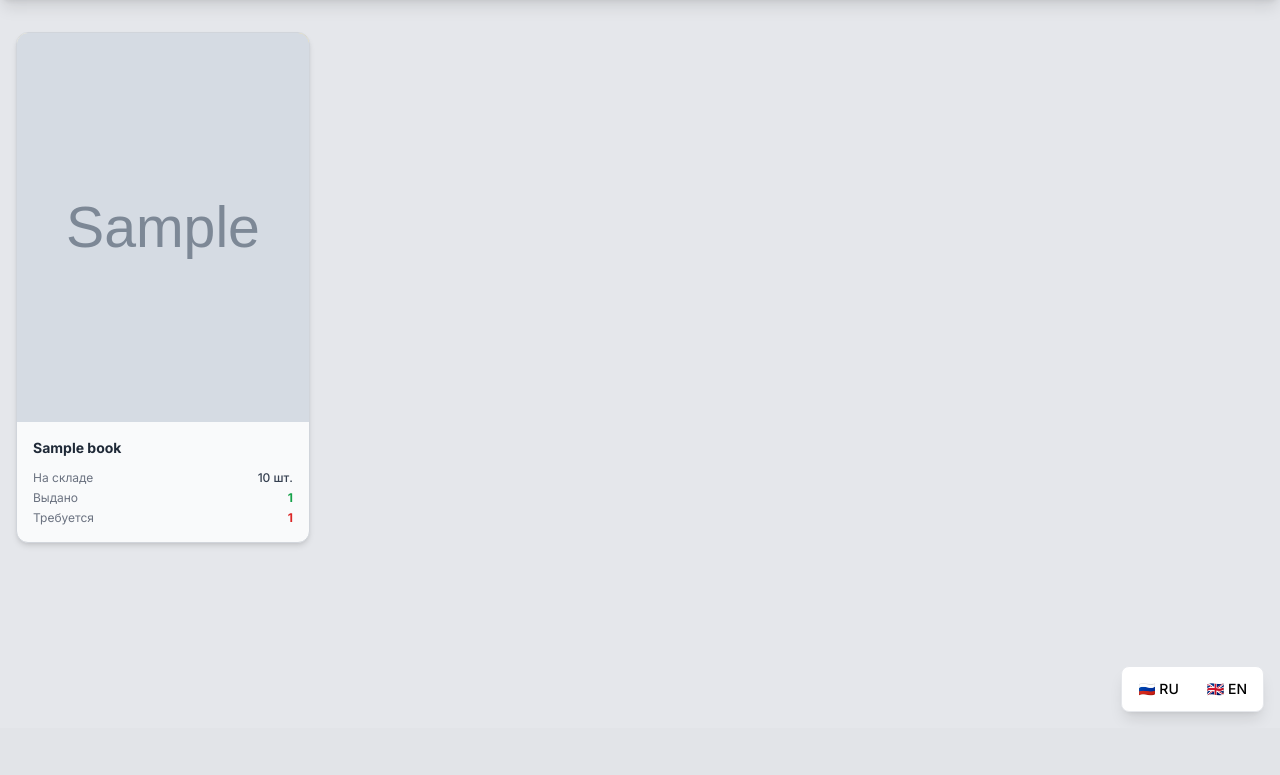
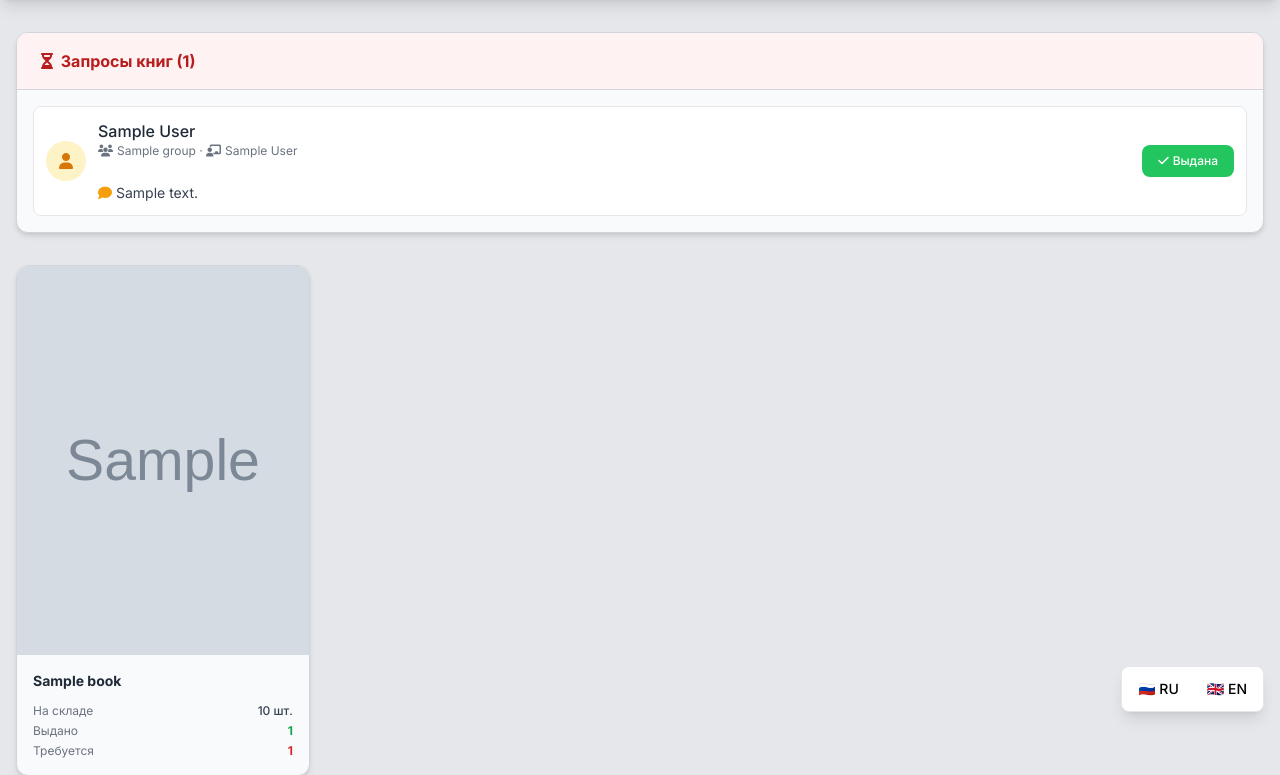
Before and after one commit to Nurmukasan/english-center-crm, a Django app: page /books-status/ in a window 1280 px wide. Shown: the part 72-847 px from the top of the page. Before the commit the page ends 789 px from the top, so only its background shows below. Run offline with Django 5.2, Linux system fonts and the light colour scheme; a user stored in the database is signed in; tables that the repository leaves empty hold one stand-in row (values such as "Sample post"); grey boxes marked "Sample" are stand-in pictures; some libraries are stand-ins or nearby versions.

Commit message:
feat: запрос книги — выбор учеников + комментарий вместо выбора книги
Учитель выбирает учеников и пишет в комментарии, какая книга нужна.
Запросы с комментариями видны админу на странице «Книги» с кнопкой «Выдана».

Co-Authored-By: Claude Opus 5.5 <noreply@anthropic.com>
Claude-Session: https://claude.ai/code/session_01WGUqAmFSSsVHTMsZxTqKKR

```diff
--- a/dashboard/models.py
+++ b/dashboard/models.py
@@ -112,6 +112,7 @@ class Enrollment(models.Model):
     has_book = models.BooleanField(default=False, verbose_name="Есть книга")
     book_needed = models.BooleanField(default=False, verbose_name="Требуется книга")
     book = models.ForeignKey(Book, on_delete=models.SET_NULL, null=True, blank=True, related_name='enrollments', verbose_name="Запрошенная книга")
+    book_comment = models.TextField(blank=True, verbose_name="Комментарий к запросу книги")
 
     def __str__(self):
         return f"{self.student.name} → {self.group.name}"
--- a/dashboard/templates/dashboard/books_status.html
+++ b/dashboard/templates/dashboard/books_status.html
@@ -57,6 +57,51 @@
 
     <main class="max-w-7xl mx-auto px-4 py-8 fade-in">
 
+        <!-- Запросы книг от учителей -->
+        <div class="bg-gray-50 dark:bg-gray-800 rounded-xl shadow-md border border-gray-300 dark:border-gray-600 overflow-hidden mb-8 transition-colors">
+            <div class="px-6 py-4 border-b border-gray-300 dark:border-gray-600 bg-red-50 dark:bg-red-900/20">
+                <h3 class="font-bold text-red-700 dark:text-red-400">
+                    <i class="fas fa-hourglass-half mr-1"></i>
+                    Запросы книг (<span id="requestsCount">{{ book_requests|length }}</span>)
+                </h3>
+            </div>
+            <div class="p-4 space-y-2 max-h-[500px] overflow-y-auto" id="requestsList">
+                {% for e in book_requests %}
+                <div class="flex items-center gap-3 p-3 bg-white dark:bg-gray-700 rounded-lg border border-gray-200 dark:border-gray-600"
+                     id="request-{{ e.id }}">
+                    <div class="w-10 h-10 bg-amber-100 dark:bg-amber-900/30 rounded-full flex items-center justify-center shrink-0">
+                        <i class="fas fa-user text-amber-600 dark:text-amber-400"></i>
+                    </div>
+                    <div class="flex-1 min-w-0">
+                        <p class="font-medium text-gray-800 dark:text-white truncate">{{ e.student.name }}</p>
+                        <p class="text-xs text-gray-500 dark:text-gray-400 truncate">
+                            <i class="fas fa-users mr-1"></i>{{ e.group.name }}
+                            {% if e.group.teacher %} · <i class="fas fa-chalkboard-teacher mr-1"></i>{{ e.group.teacher.get_full_name|default:e.group.teacher.username }}{% endif %}
+                        </p>
+                        {% if e.book_comment %}
+                        <p class="text-sm text-gray-700 dark:text-gray-300 mt-1 whitespace-pre-line break-words">
+                            <i class="fas fa-comment text-amber-500 mr-1"></i>{{ e.book_comment }}
+                        </p>
+                        {% elif e.book %}
+                        <p class="text-sm text-gray-700 dark:text-gray-300 mt-1">
+                            <i class="fas fa-book text-amber-500 mr-1"></i>{{ e.book.title }}
+                        </p>
+                        {% endif %}
+                    </div>
+                    <button onclick="giveBook({{ e.id }})"
+                            class="bg-green-500 text-white px-4 py-2 rounded-lg text-xs font-medium hover:bg-green-600 transition whitespace-nowrap">
+                        <i class="fas fa-check mr-1"></i>Выдана
+                    </button>
+                </div>
+                {% empty %}
+                <p class="text-center text-gray-400 py-8" id="requestsEmpty">
+                    <i class="fas fa-smile text-4xl mb-2 block"></i>
+                    Запросов нет
+                </p>
+                {% endfor %}
+            </div>
+        </div>
+
         <div class="grid grid-cols-2 md:grid-cols-3 lg:grid-cols-4 gap-6">
             {% for stat in book_stats %}
             <a href="{% url 'book_detail' stat.book.id %}"
@@ -112,6 +157,27 @@
             document.cookie = `googtrans=/ru/${lang}; domain=.${location.hostname}; path=/`;
             location.reload();
         }
+        function giveBook(enrollmentId) {
+            fetch('/enrollment/toggle-book/', {
+                method: 'POST',
+                headers: {
+                    'Content-Type': 'application/x-www-form-urlencoded',
+                    'X-CSRFToken': '{{ csrf_token }}'
+                },
+                body: `enrollment_ids=${enrollmentId}&action=has_book`
+            })
+            .then(r => r.json())
+            .then(data => {
+                if (!data.success) {
+                    alert('Ошибка');
+                    return;
+                }
+                const row = document.getElementById('request-' + enrollmentId);
+                if (row) row.remove();
+                const count = document.getElementById('requestsCount');
+                count.textContent = Math.max(0, parseInt(count.textContent) - 1);
+            });
+        }
         function googleTranslateElementInit() {
             new google.translate.TranslateElement({
                 pageLanguage: 'ru',
--- a/dashboard/views.py
+++ b/dashboard/views.py
@@ -1309,6 +1309,7 @@ def toggle_book_status(request, enrollment_id=None):
 
         action = request.POST.get('action')
         book_id = request.POST.get('book_id')
+        comment = request.POST.get('comment', '').strip()
 
         enrollment_ids = request.POST.get('enrollment_ids', '')
         if enrollment_ids:
@@ -1318,8 +1319,8 @@ def toggle_book_status(request, enrollment_id=None):
                     if action == 'need_book':
                         enrollment.book_needed = True
                         enrollment.has_book = False
-                        if book_id:
-                            enrollment.book_id = int(book_id)
+                        enrollment.book_id = int(book_id) if book_id else None
+                        enrollment.book_comment = comment
                     elif action == 'has_book':
                         enrollment.has_book = True
                         enrollment.book_needed = False
@@ -1333,8 +1334,8 @@ def toggle_book_status(request, enrollment_id=None):
             if action == 'need_book':
                 enrollment.book_needed = True
                 enrollment.has_book = False
-                if book_id:
-                    enrollment.book_id = int(book_id)
+                enrollment.book_id = int(book_id) if book_id else None
+                enrollment.book_comment = comment
             elif action == 'has_book':
                 enrollment.has_book = True
                 enrollment.book_needed = False
@@ -1369,8 +1370,13 @@ def books_status(request):
             'missing': students_need_book - book.quantity,
         })
 
+    book_requests = Enrollment.objects.filter(
+        book_needed=True
+    ).select_related('student', 'group', 'group__teacher', 'book').order_by('group__name', 'student__name')
+
     context = {
         'book_stats': book_stats,
+        'book_requests': book_requests,
         'role': role,
     }
 
```
Also changed, not shown: dashboard/templates/dashboard/group_detail.html (+14 -25 lines), dashboard/migrations/0021_enrollment_book_comment.py (added).
